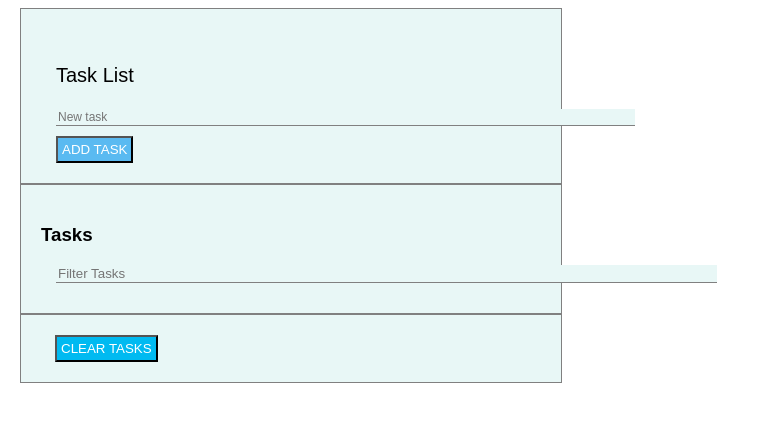
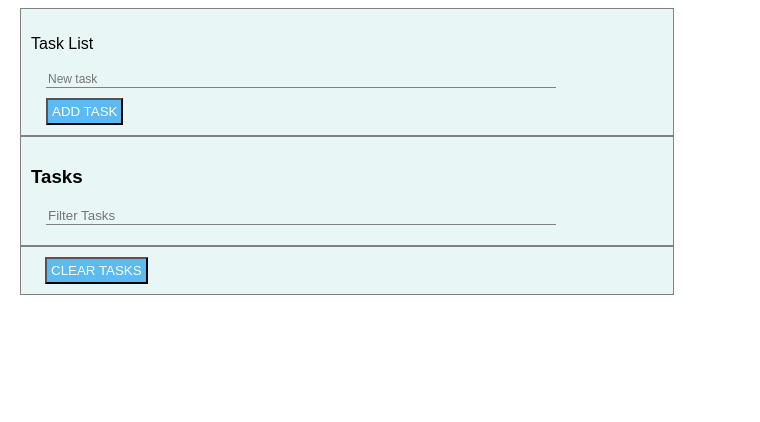
Before and after one commit to veljkogrozdanovic/Projekat-2.1, a plain HTML site: page index.html in a window 1280 px wide. Shown: the whole page, without its empty margins (0-760 px from the left). Drawn offline with Linux system fonts and the light colour scheme.

Commit message:
doteran css

```diff
--- a/css/styles.css
+++ b/css/styles.css
@@ -6,20 +6,18 @@ body {
 #input {
   margin-left: 12px;
     background: rgb(232, 247, 246);
-    width: 500px;
-    padding: 20px;
+    width: 50%;
+    padding: 10px;
     border: 1px solid gray;
 }
- p {
-     font-size: 20px;
-    padding: 15px 0 0 15px;
-}
+
 #inputText {
     background: rgb(232, 247, 246);
     border: none;
     border-bottom: 1px solid gray;
     margin-left: 15px;
     font-size: 12px;
+    width: 80%;
 }
 #inputButton {
     margin: 10px 0 0 15px;
@@ -30,8 +28,8 @@ body {
 #output {
     border: 1px solid gray;
     margin-left: 12px;
-    width: 500px;
-    padding: 20px;
+    width: 50%;
+    padding: 10px;
     background: rgb(232, 247, 246);
 }
 #filter {
@@ -39,35 +37,37 @@ body {
     border: none;
     border-bottom: 1px solid gray;
     margin-left: 15px;
+    width:80%
 }
 #deleteButton {
     margin-left: 14px;
     padding: 4px;
-    background: rgb(0, 186, 241);
+    background: rgb(90, 186, 241);
     color: white;
 }
 #box {
+
     margin-top: 10px;
 }
 #output p{
     margin: 0px;
     margin-left: 5px;
-    width: 93%;
+    width: 200px;
     border: 1px solid gray;
     padding: 0;
     font-size: 16px;
     display: inline-block;
 }
 #output button {
-    float: right;
     margin-top: 2px;
     background: rgb(232, 247, 246);
     color: red;
+    padding: 3px 6px 2px 6px
 }
 #deleteDiv {
-    width: 500px;
+    width: 50%;
     background: rgb(232, 247, 246);
     margin-left: 12px;
     border: 1px solid gray;
-    padding: 20px;
+    padding: 10px;
 }
--- a/index.html
+++ b/index.html
@@ -8,12 +8,11 @@
     <title>Task List</title>
     <script src="js/test.js"></script>
 </head>
-<body onload="loadF()">
-
+<body>
     <div id="input">
     <p>Task List</p>
     <form>
-        <input type="text" id="inputText"  size="80" placeholder="New task"><br>
+        <input type="text" id="inputText"  size="50" placeholder="New task"><br>
         <input type="button" onclick="inputF()" value="ADD TASK" id="inputButton">
     </form>
     </div>
@@ -22,7 +21,7 @@
            Tasks
         </h3>
         <form>
-            <input type="text" id="filter" placeholder="Filter Tasks" size="80" oninput="filterF()"><br>
+            <input type="text" id="filter" placeholder="Filter Tasks" size="50" oninput="filterF()"><br>
         </form>
        <div id="box"></div>
     </div>
--- a/js/test.js
+++ b/js/test.js
@@ -61,9 +61,12 @@ function filterF() {
       }
   }
 }
+
 function saveF() {
     localStorage.setItem("memo", document.getElementById("box").innerHTML);
 }
+
+window.onload = loadF;
 function loadF() {
  document.getElementById("box").innerHTML = localStorage.getItem("memo");
  let x = document.getElementById("box").getElementsByTagName("div");
```
Also changed, not shown: 1 other file.
